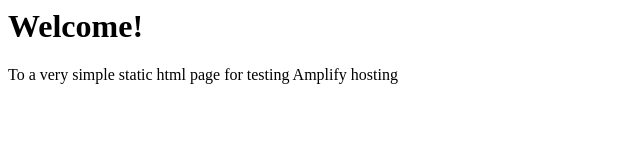
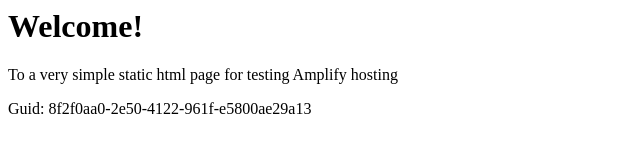
Before and after one commit to aws-aemilia-cmh/Github-PR-Commit-Integration-Test-DoNotTouch-Gith-OKSLNVO2-v1-prod-us-east-2, a website: page src/index.html in a window 1280 px wide. Shown: the whole page, without its empty margins (0-640 px from the left). Drawn offline with Linux system fonts and the light colour scheme.

Commit message:
commit from integ tests

```diff
--- a/src/index.html
+++ b/src/index.html
@@ -1,3 +1,5 @@
+
+
 <html lang="en">
 
 <head>
@@ -10,6 +12,6 @@
 <body>
     <h1>Welcome!</h1>
     <p>To a very simple static html page for testing Amplify hosting</p>
-</body>
+    <p>Guid: 8f2f0aa0-2e50-4122-961f-e5800ae29a13</p></body>
 
 </html>
```
